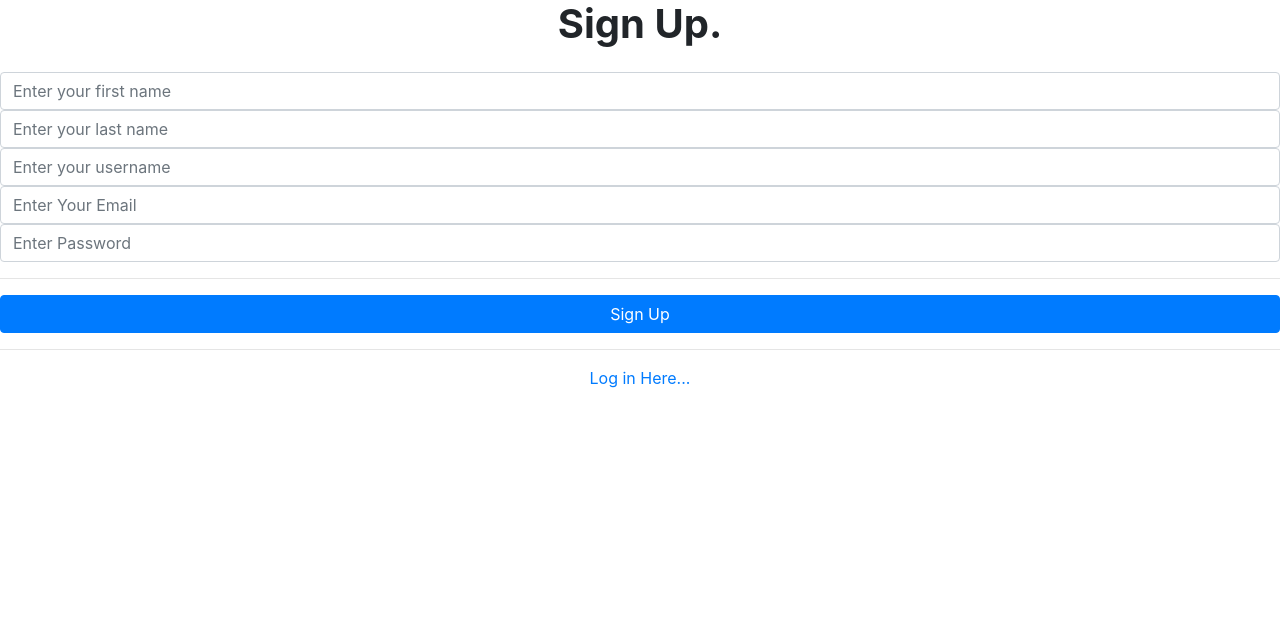
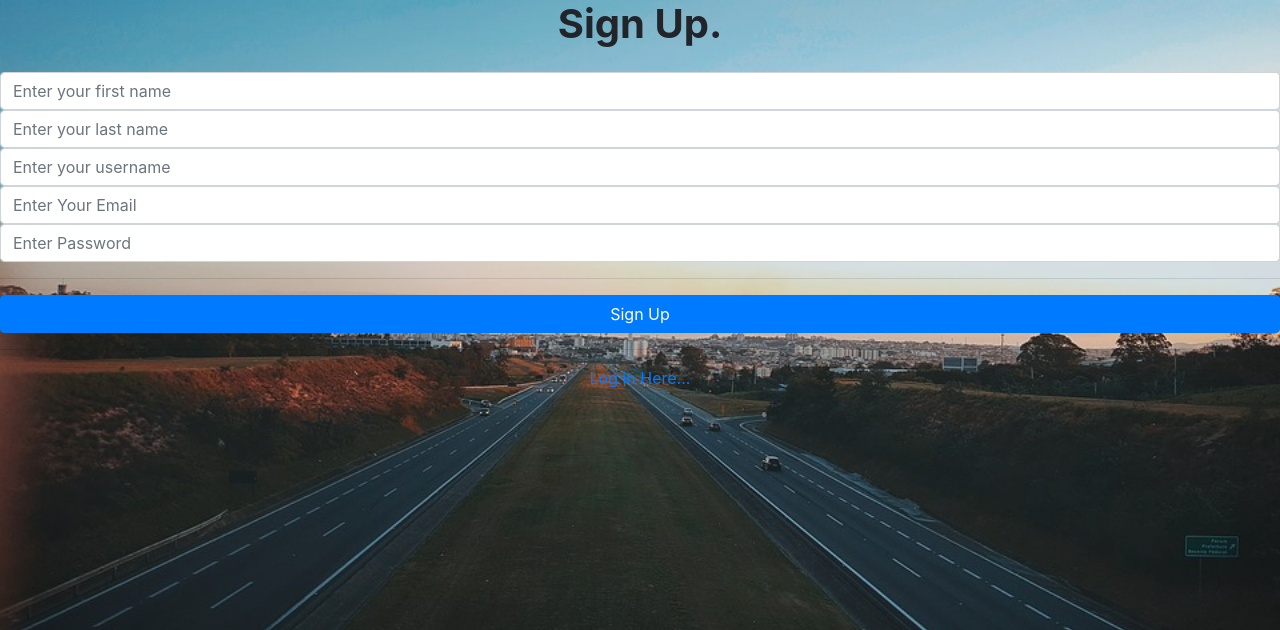
Before and after one commit to dominicklenk/FSWD40-CodeReview11, a PHP site: page /register.php in a window 1280 px wide. Shown: the top 630 px of the page. Run offline with PHP 8.4, Linux system fonts and the light colour scheme; data that the repository does not hold is empty; some libraries are stand-ins or nearby versions.

Commit message:
bg solved

```diff
--- a/index.php
+++ b/index.php
@@ -69,8 +69,8 @@ if( $count == 1 && $row['password']==$password ) {
 <link rel="stylesheet" href="https://use.fontawesome.com/releases/v5.1.0/css/all.css" integrity="sha384-lKuwvrZot6UHsBSfcMvOkWwlCMgc0TaWr+30HWe3a4ltaBwTZhyTEggF5tJv8tbt" crossorigin="anonymous">
 <link rel="stylesheet" type="text/css" href="stylemylog.css">
 </head>
-<body class="text-center">
-<div class="container-fluid bg">
+<body class="text-center bg">
+<div class="container-fluid">
   <div class="row">
     <div class="col-md-4 col-sm-4 col-xs-12"></div>
     <div class="col-md-4 col-sm-4 col-xs-12">
--- a/register.php
+++ b/register.php
@@ -135,7 +135,7 @@ if(!$error) {
 <link rel="stylesheet" href="https://use.fontawesome.com/releases/v5.1.0/css/all.css" integrity="sha384-lKuwvrZot6UHsBSfcMvOkWwlCMgc0TaWr+30HWe3a4ltaBwTZhyTEggF5tJv8tbt" crossorigin="anonymous">
 <link rel="stylesheet" type="text/css" href="stylemylog.css">
 </head>
-<body class="text-center">
+<body class="text-center bg">
 <form method="post" action="<?php echo htmlspecialchars($_SERVER['PHP_SELF']); ?>" autocomplete="off">
 <h1 class = "mb-4 font-weight-bold welcome">Sign Up.</h1>
 
--- a/stylemylog.css
+++ b/stylemylog.css
@@ -1,3 +1,3 @@
 .bg {
-	background: url('img/driving.jpg') no-repeat; background-size: cover; height: 100%;
+	background: url('img/driving.jpg') no-repeat; background-size: cover;
 }
```
